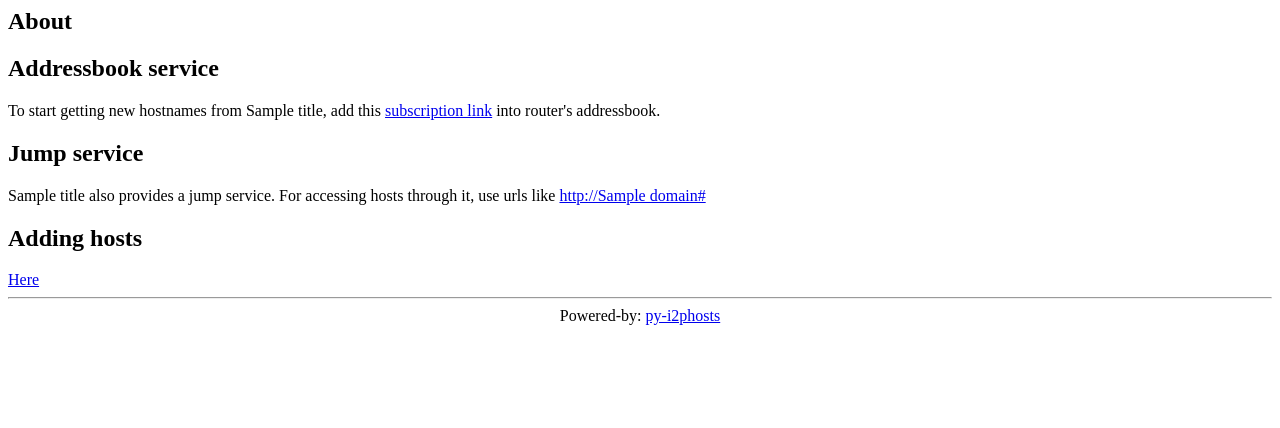
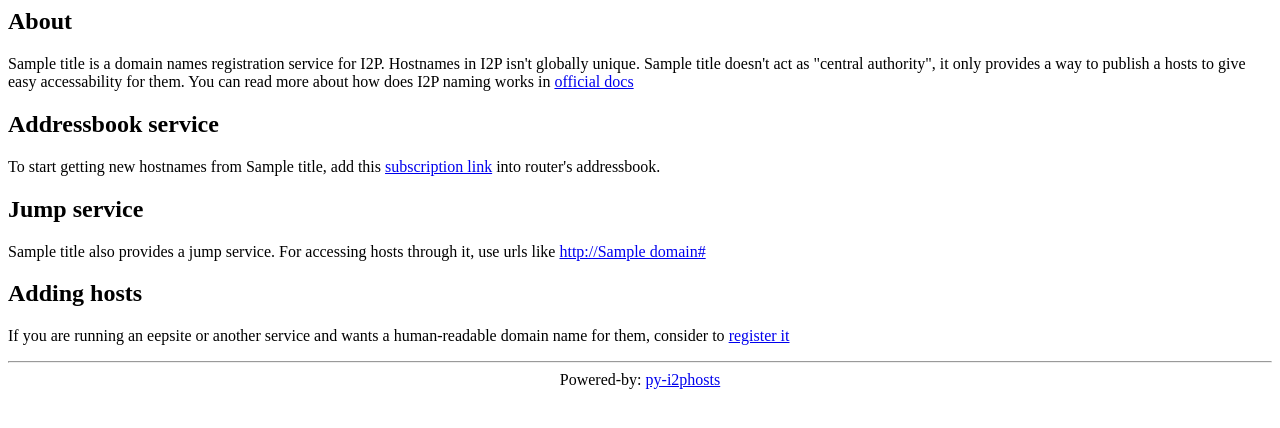
Before and after one commit to i2phosts/py-i2phosts, a Django app: template web/templates/index.html in a window 1280 px wide. Shown: the top 428 px of the page. Run offline with Django 3.2, Linux system fonts and the light colour scheme; the template is opened without the code that fills it: most values are stand-ins (such as "Sample title", 1, 10 or a date in 2020).

Commit message:
web/templates/index.html: moar default content

```diff
--- a/web/templates/index.html
+++ b/web/templates/index.html
@@ -2,14 +2,20 @@
 
 {% block content %}
 	<h2>About</h2>
+	<p>{{ title }} is a domain names registration service for I2P. Hostnames in I2P isn't
+	globally unique. {{ title }} doesn't act as "central authority", it only provides a
+	way to publish a hosts to give easy accessability for them. You can read more about how
+	does I2P naming works in <a href=http://www.i2p2.i2p/naming.html>official docs</a>
+	</p>
 	<h2>Addressbook service</h2>
 	To start getting new hostnames from {{ title }}, add this
-	<a href=/export/hosts.txt>subscription link</a> into router's addressbook.
+	<a href=/export/full-hosts.txt>subscription link</a> into router's addressbook.
 	<h2>Jump service</h2><p>
 		{{ title }} also provides a jump service. For accessing hosts through it,
 		use urls like <a href={% url jump.views.jumper 'example.i2p' %}>
 			http://{{ domain }}{% url jump.views.jumper 'example.i2p' %}<a/>
 	</p>
 	<h2>Adding hosts</h2>
-	<a href={% url postkey.views.addkey %}>Here</a>
+	<p>If you are running an eepsite or another service and wants a human-readable domain name
+	for them, consider to <a href={% url postkey.views.addkey %}>register it</a>
 {% endblock %}
```
